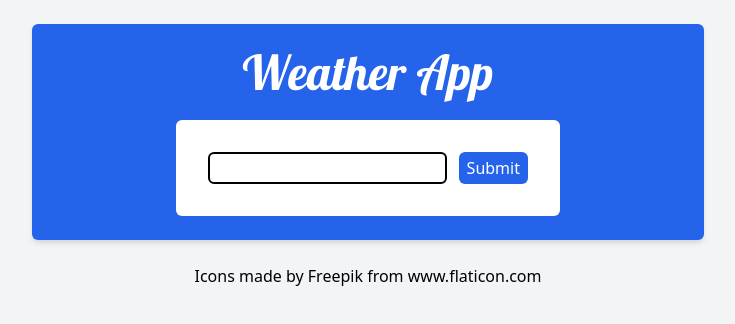
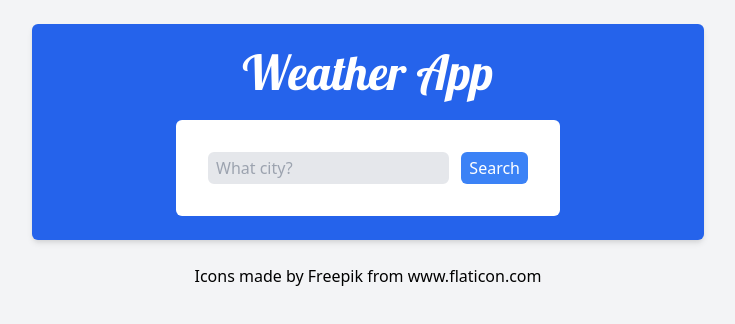
Before and after one commit to bardenHa/weather-app, a React (Create React App) app: page / in a window 1280 px wide. Shown: the top 324 px of the page, without its empty margins (272-1007 px from the left). Built offline with nearby package versions, Linux system fonts and the light colour scheme.

Commit message:
Updated form styling

```diff
--- a/src/components/Form.jsx
+++ b/src/components/Form.jsx
@@ -6,11 +6,12 @@ class Form extends Component {
       <form className="w-full max-w-sm bg-white mx-auto mx-2 py-8 rounded-md">
         <div className="flex items-center mx-8 space-x-3">
           <input
-            className="w-full border-2 border-black rounded-md py-0.5"
+            className="w-full border-2 text-black bg-gray-200 rounded-md p-0.5 px-1.5 focus:outline-none focus:ring-2 focus:ring-opacity-50 focus:ring-blue-400 focus:border-blue-400"
             type="text"
+            placeholder="What city?"
           />
-          <button className="flex-shrink-0 py-1 px-2 bg-blue-600 rounded-md text-white">
-            Submit
+          <button className="flex-shrink-0 py-1 px-2 bg-blue-500 rounded-md text-white focus:outline-none hover:bg-blue-600">
+            Search
           </button>
         </div>
       </form>
--- a/tailwind.config.js
+++ b/tailwind.config.js
@@ -8,7 +8,9 @@ module.exports = {
     },
   },
   variants: {
-    extend: {},
+    extend: {
+      backgroundColor: ['hover', 'focus', 'active']
+    },
   },
   plugins: [],
 };
```
